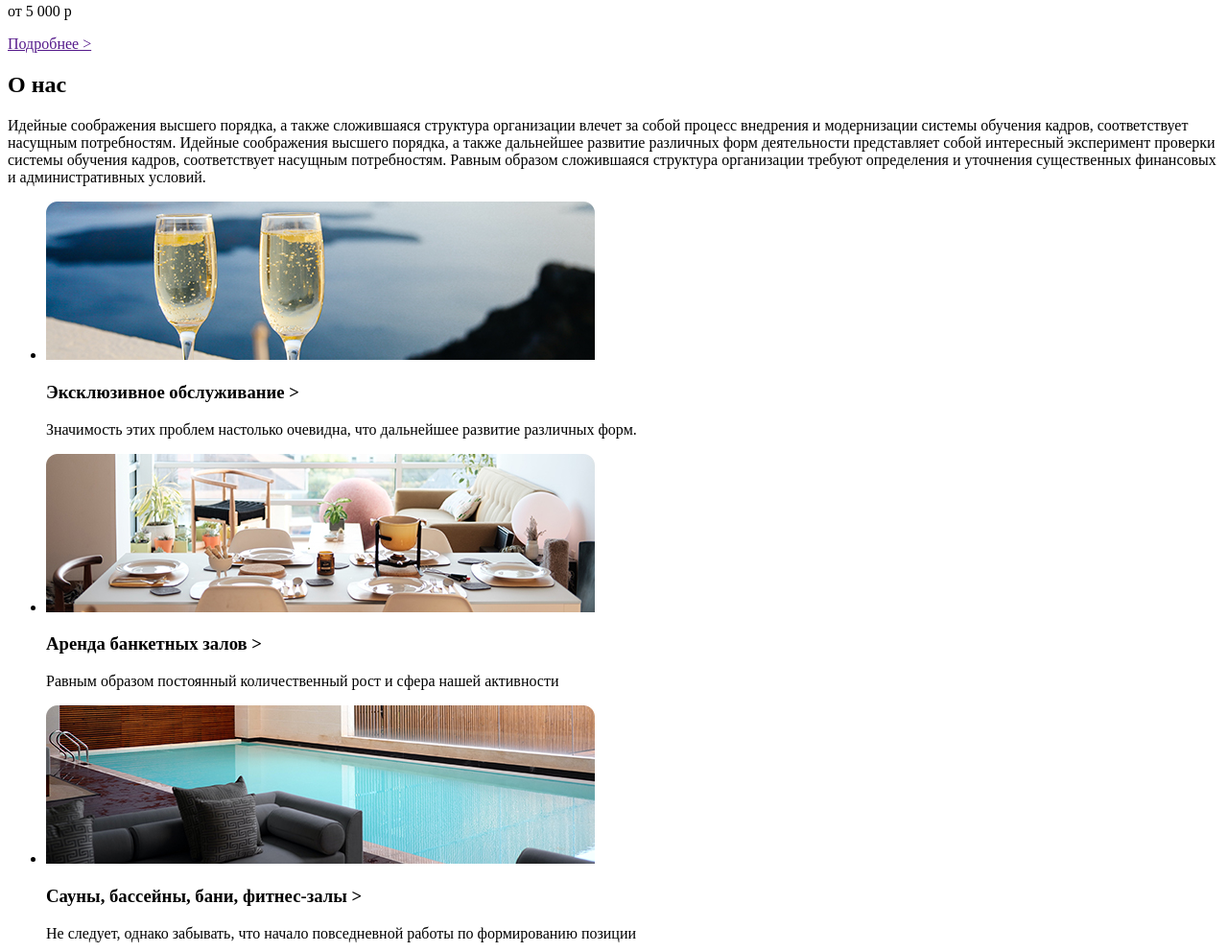
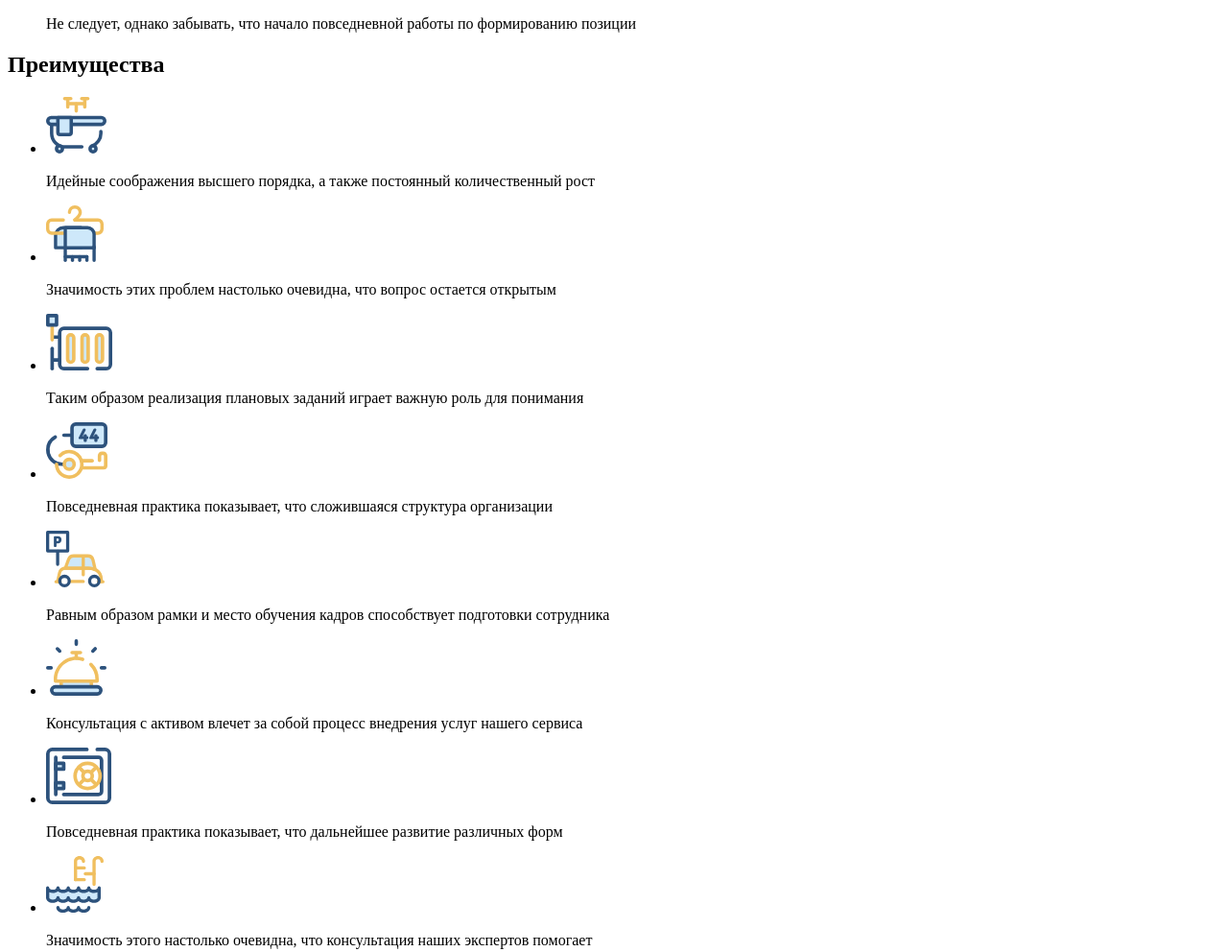
Before and after one commit to julia-witch/hotels, a plain HTML site: page index.html in a window 1280 px wide. Shown: the part 2498-3490 px from the top of the page at 96% size. Drawn offline with Linux system fonts and the light colour scheme.

Commit message:
add new sections

```diff
--- a/css/style.css
+++ b/css/style.css
@@ -0,0 +1,8 @@
+#Capa_1 {
+    width: 22px;
+    height: 22px;
+}
+.benefits-cards-icon {
+    width: auto;
+    height: 59px;
+}
--- a/index.html
+++ b/index.html
@@ -3,6 +3,7 @@
 <head>
     <meta charset="UTF-8">
     <title>Hotels</title>
+    <link rel="stylesheet" href="css/style.css">
 </head>
     <body>
         <header>
@@ -25,11 +26,12 @@
                 </nav>
                 <input type="text" name="search" value="Поиск">
                 <svg
-                        id="Capa_1"
-                        xmlns="http://www.w3.org/2000/svg"
-                        viewBox="0 0 512 512">
+                    id="Capa_1"
+                    xmlns="http://www.w3.org/2000/svg"
+                    viewBox="0 0 512 512">
                     <path d="M508.87,478.71,360.14,330a201.64,201.64,0,0,0,45.19-127.31C405.33,90.92,314.42,0,202.67,0S0,90.92,0,202.67,90.92,405.33,202.67,405.33A201.64,201.64,0,0,0,330,360.14L478.71,508.87a10.65,10.65,0,0,0,15.08,0l15.09-15.08A10.66,10.66,0,0,0,508.87,478.71Zm-306.2-116c-88.23,0-160-71.77-160-160s71.77-160,160-160,160,71.77,160,160S290.9,362.67,202.67,362.67Z"
-                          transform="translate(0 0)"/>
+                          transform="translate(0 0)"
+                    />
                 </svg>
                 </div>
         </header>
@@ -56,7 +58,7 @@
                 </div>
             </section>
             <section class="about">
-                <h2 class="lead">О нас</h2>
+                <h2 class="section-lead">О нас</h2>
                 <p class="about-text">Идейные соображения высшего порядка, а также сложившаяся структура организации влечет за собой
                     процесс внедрения и модернизации системы обучения кадров, соответствует насущным потребностям.
                     Идейные соображения высшего порядка, а также дальнейшее развитие различных форм деятельности
@@ -66,6 +68,7 @@
                 </p>
             </section>
             <section class="services">
+                <h2 class="section-lead">Услуги</h2>
                 <ul class="services-cards">
                     <li class="services-cards-item">
                         <img src="img/services/services-1.jpg" alt="exclusive image">
@@ -88,18 +91,40 @@
                 </ul>
             </section>
             <section class="benefits">
+                <h2 class="section-lead">Преимущества</h2>
                 <ul class="benefits-cards">
                     <li class="benefits-cards-item">
-                        <span></span>
-                        <p></p>
+                        <img class="benefits-cards-icon" src="img/benefits-icons/bathtub.svg" alt="bath icon" aria-label="presentation">
+                        <p class="benefits-cards-description">Идейные соображения высшего порядка, а также постоянный количественный рост</p>
                     </li>
-                    <li class="benefits-cards-item"></li>
-                    <li class="benefits-cards-item"></li>
-                    <li class="benefits-cards-item"></li>
-                    <li class="benefits-cards-item"></li>
-                    <li class="benefits-cards-item"></li>
-                    <li class="benefits-cards-item"></li>
-                    <li class="benefits-cards-item"></li>
+                    <li class="benefits-cards-item">
+                        <img class="benefits-cards-icon" src="img/benefits-icons/hanger.svg" alt="hanger icon" aria-label="presentation">
+                        <p class="benefits-cards-description">Значимость этих проблем настолько очевидна, что вопрос остается открытым</p>
+                    </li>
+                    <li class="benefits-cards-item">
+                        <img class="benefits-cards-icon" src="img/benefits-icons/heating.svg" alt="heating icon" aria-label="presentation">
+                        <p class="benefits-cards-description">Таким образом реализация плановых заданий играет важную роль для понимания</p>
+                    </li>
+                    <li class="benefits-cards-item">
+                        <img class="benefits-cards-icon" src="img/benefits-icons/hotel-key.svg" alt="key icon" aria-label="presentation">
+                        <p class="benefits-cards-description">Повседневная практика показывает, что сложившаяся структура организации</p>
+                    </li>
+                    <li class="benefits-cards-item">
+                        <img class="benefits-cards-icon" src="img/benefits-icons/parking.svg" alt="parking icon" aria-label="presentation">
+                        <p class="benefits-cards-description">Равным образом рамки и место обучения кадров способствует подготовки сотрудника</p>
+                    </li>
+                    <li class="benefits-cards-item">
+                        <img class="benefits-cards-icon" src="img/benefits-icons/reception.svg" alt="reception icon" aria-label="presentation">
+                        <p class="benefits-cards-description">Консультация с активом влечет за собой процесс внедрения услуг нашего сервиса </p>
+                    </li>
+                    <li class="benefits-cards-item">
+                        <img class="benefits-cards-icon" src="img/benefits-icons/security-box.svg" alt="security-box icon" aria-label="presentation">
+                        <p class="benefits-cards-description">Повседневная практика показывает, что дальнейшее развитие различных форм</p>
+                    </li>
+                    <li class="benefits-cards-item">
+                        <img class="benefits-cards-icon" src="img/benefits-icons/swimming-pool.svg" alt="swimming-pool icon" aria-label="presentation">
+                        <p class="benefits-cards-description">Значимость этого настолько очевидна, что консультация наших экспертов помогает</p>
+                    </li>
                 </ul>
             </section>
         </main>
```
